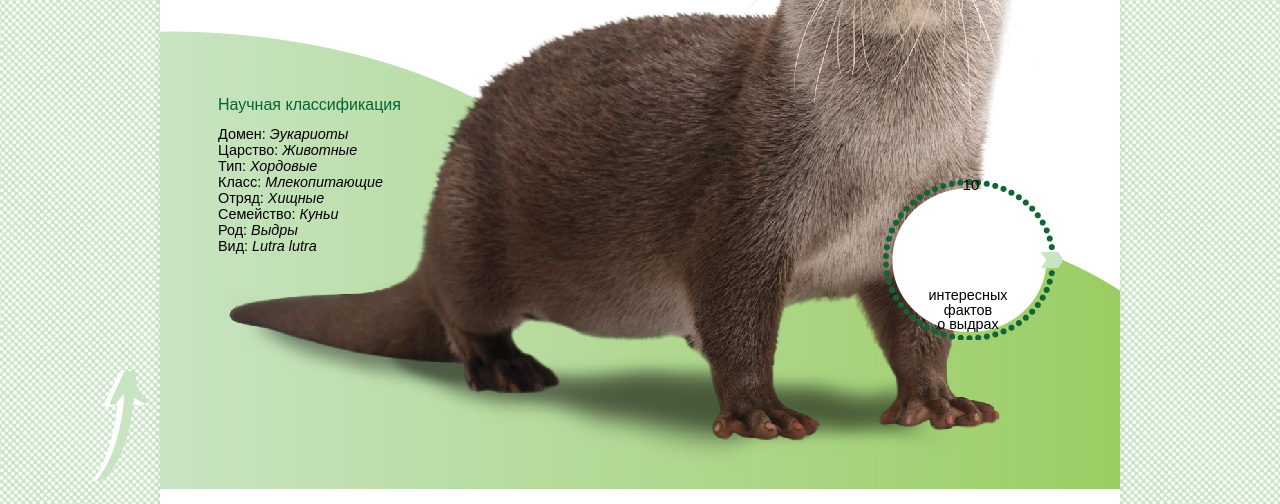
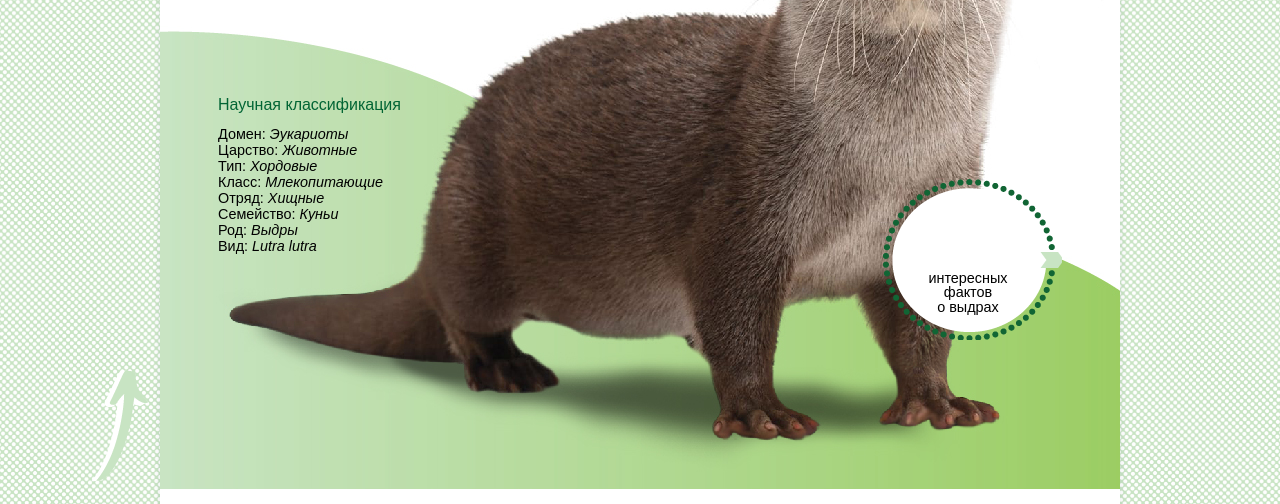
Before and after one commit to HelenaMoss/PROvidr, a plain HTML site: page brazilvidra/index.html in a window 1280 px wide. Shown: the part 296-800 px from the top of the page. Drawn offline with Linux system fonts and the light colour scheme.

Commit message:
Update index.html

```diff
--- a/brazilvidra/index.html
+++ b/brazilvidra/index.html
@@ -60,7 +60,6 @@
 			</div>
 			<a href="../index.html#tenfactovtext"><div class="tenfactovnfon"><!--Контейнер для баннера "10 фактов о выдрах"-->
 				<div class="text"> <!--Текст на баннере "10 фактов о выдрах"-->
-					<p class="ten">10</p>
 					<p class="facti">интересных <br> фактов <br> о выдрах</p>
 				</div>
 			</div>
```
